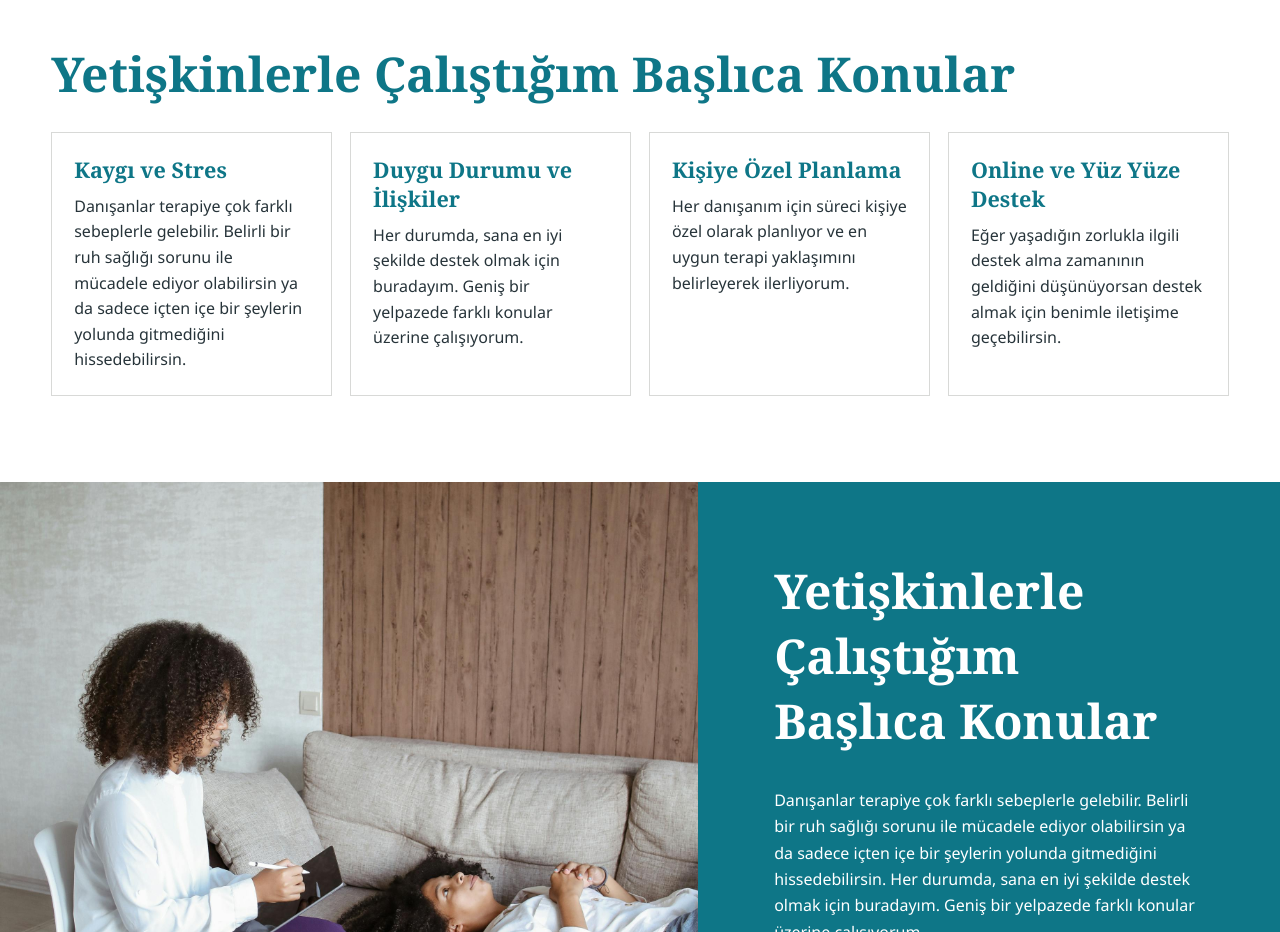
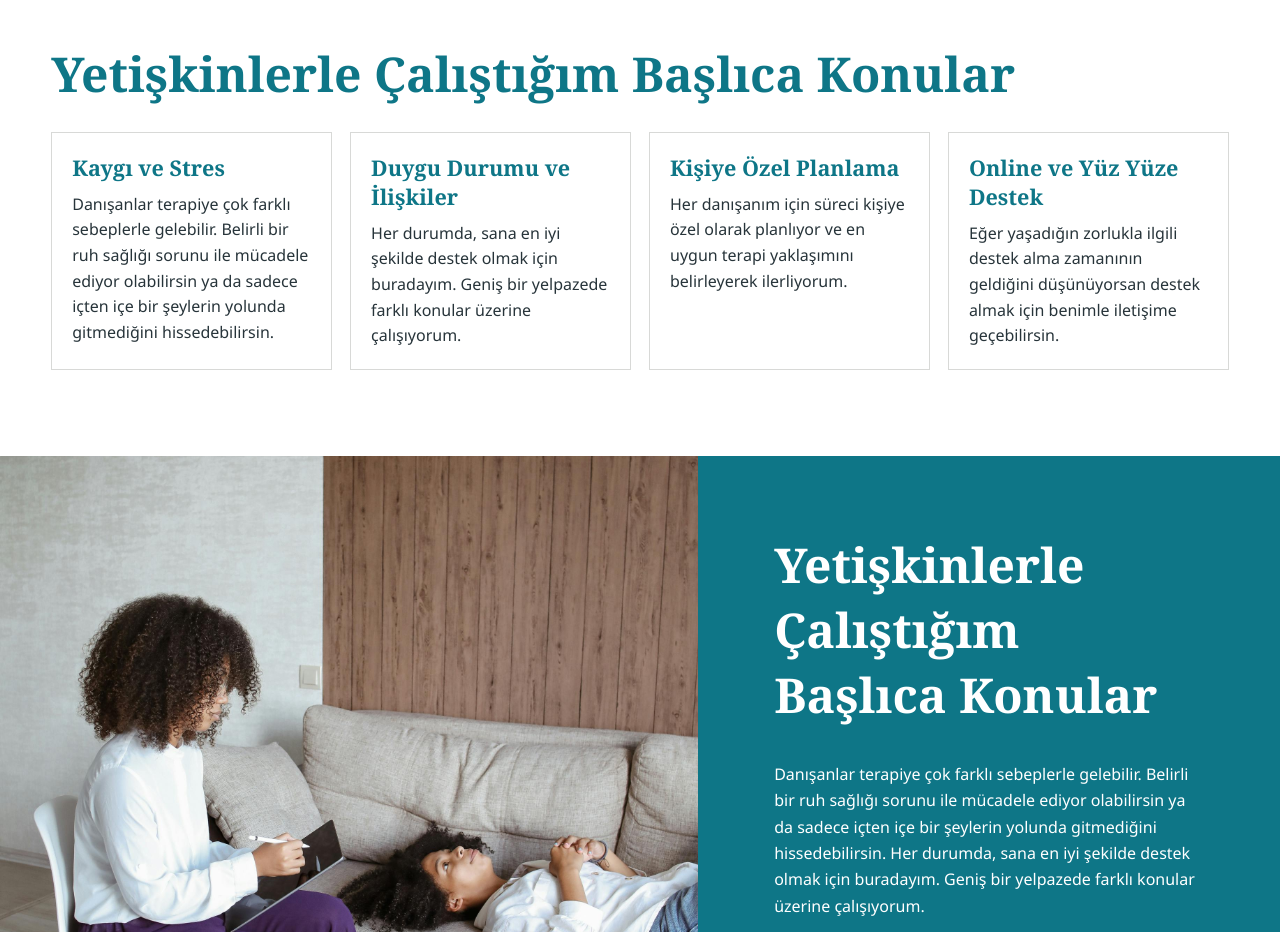
Before and after one commit to OmerYilmazlar/acelya-sarioglu, a React (Vite) app: page /yetiskin in a window 1280 px wide. Shown: the part 1260-2192 px from the top of the page. Built offline with nearby package versions, Linux system fonts and the light colour scheme.

Commit message:
Tighten otizm card spacing and keep expanded toggle at true bottom

```diff
--- a/src/App.jsx
+++ b/src/App.jsx
@@ -711,11 +711,12 @@ function CardGrid({ title, items }) {
           const isExpanded = Boolean(expandedCards[item.title])
 
           return (
-            <article key={item.title} className="card">
+            <article key={item.title} className={`card ${isExpanded ? 'expanded' : ''}`}>
               <h3>{item.title}</h3>
               <p className="card-summary">{item.text}</p>
               {isExpandable ? (
                 <>
+                  {isExpanded ? <p className="card-read-more-text">{item.readMoreText}</p> : null}
                   <button
                     type="button"
                     className="card-read-more-btn"
@@ -724,7 +725,6 @@ function CardGrid({ title, items }) {
                   >
                     {isExpanded ? 'Daha Az Göster' : 'Devamını Oku'}
                   </button>
-                  {isExpanded ? <p className="card-read-more-text">{item.readMoreText}</p> : null}
                 </>
               ) : null}
             </article>
--- a/src/index.css
+++ b/src/index.css
@@ -523,14 +523,14 @@ a {
 .card {
   background: var(--white);
   border: 1px solid var(--line);
-  padding: 22px;
+  padding: 20px;
   min-height: 230px;
   display: flex;
   flex-direction: column;
 }
 
 .card-grid.card-grid-three .card {
-  min-height: 300px;
+  min-height: 250px;
 }
 
 .card h3 {
@@ -545,7 +545,7 @@ a {
 }
 
 .card-summary {
-  flex-grow: 1;
+  min-height: 82px;
   white-space: pre-line;
 }
 
@@ -569,6 +569,7 @@ a {
 
 .card-read-more-text {
   margin-top: 12px;
+  margin-bottom: 10px;
   font-size: 0.97rem;
   line-height: 1.7;
   white-space: pre-line;
```
